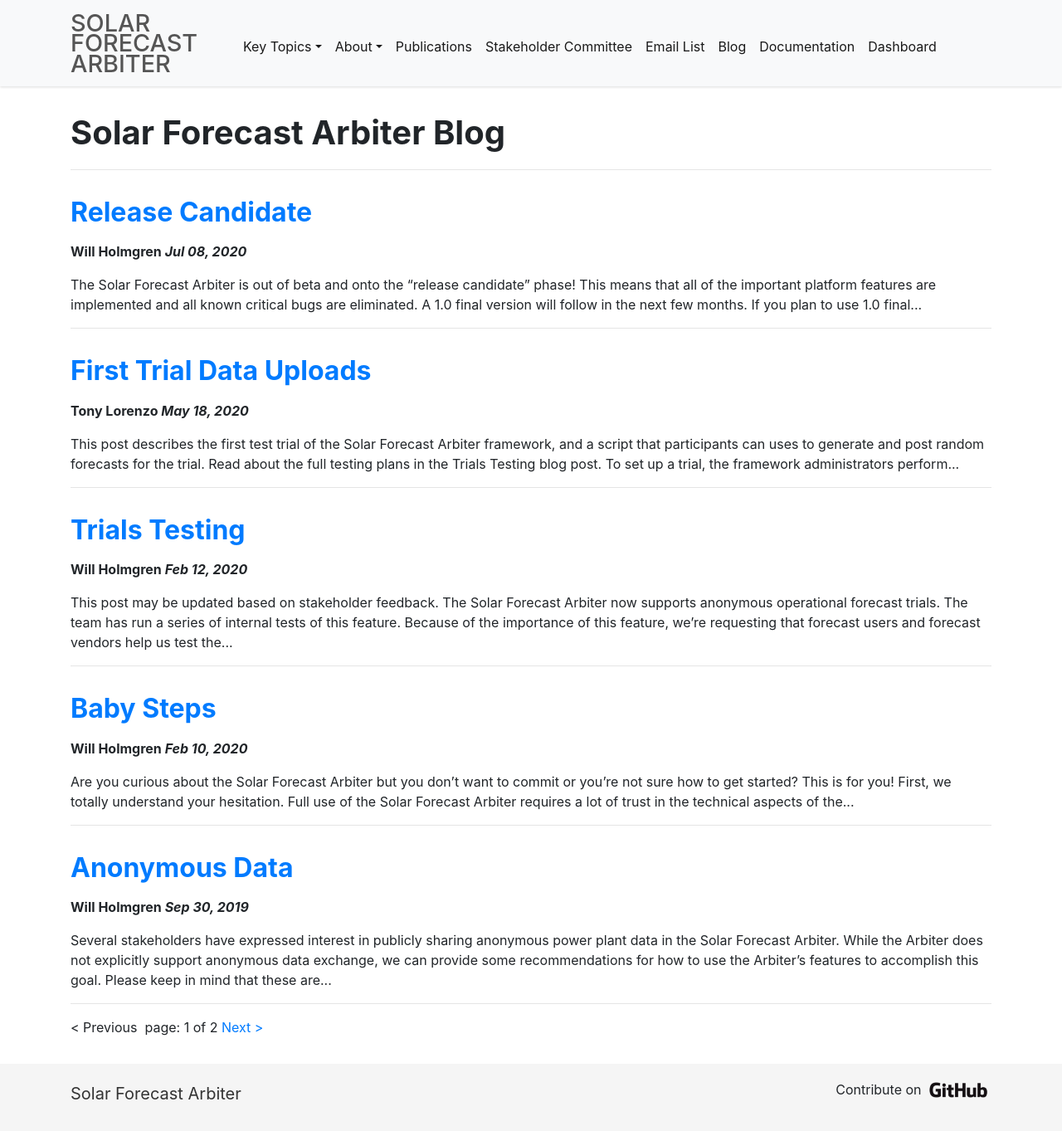
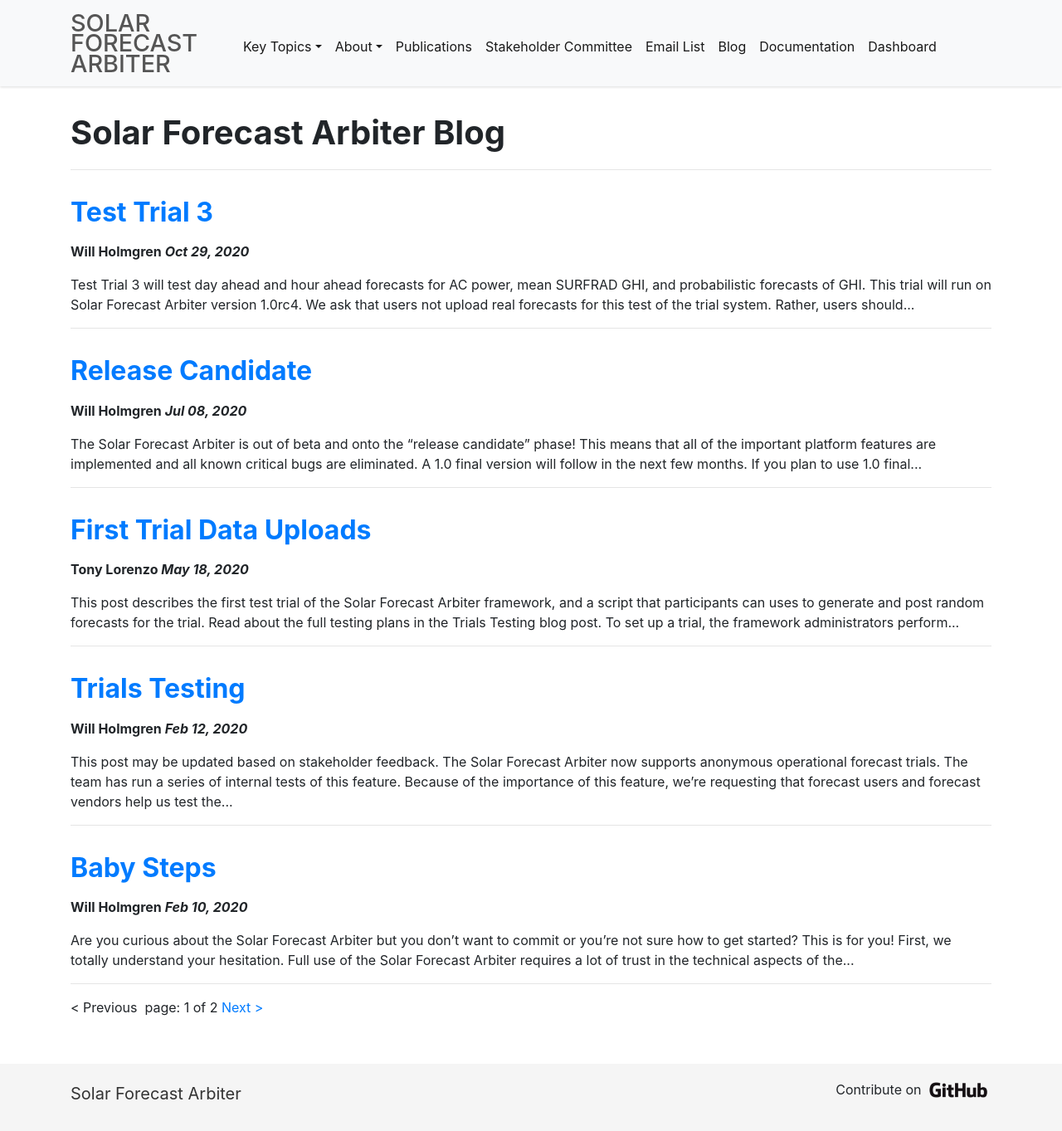
Before and after one commit to SolarArbiter/SolarArbiter.github.io, a Jekyll site: the page built from blog/index.html, in a window 1280 px wide and 1363 px high. Shown: the whole window at 83% size. Built offline with Jekyll 4.4.1, drawn with Linux system fonts in a browser that asks for light colours; the list of posts is cut into pages by our own code; some of the changed lines change nothing that is shown.

Commit message:
test trial 3 parameters (#172)
* test trial 3 draft

* tweaks

* move to new doc

* more detail on qflags

* these to this

```diff
--- a/_posts/2020-02-12-Trials-Testing.md
+++ b/_posts/2020-02-12-Trials-Testing.md
@@ -83,20 +83,4 @@ Given the forecast parameters, the first forecast would be uploaded by 2020-07-2
 
 **Trial 3:**
 
-* Start time: 2020-08-18 19:00Z
-* End time: 2020-08-20 19:00Z
-* Observations:
-  * Supplied by TBD forecast user
-* Forecasts:
-  * Relevant to TBD forecast user
-  * Benchmark TBD forecast user
-* Metrics:
-  * TBD forecast user
-* Categories:
-  * TBD
-* Quality flags to exclude:
-  * TBD
-
-Please contact Will Holmgren at
-[holmgren@email.arizona.edu](mailto:holmgren@email.arizona.edu) with
-comments, questions, or to sign up for the trials testing.
+Test trial 3 is described in a [separate post](https://solarforecastarbiter.org/2020/10/29/Test-Trial-3.html)
--- /dev/null
+++ b/_posts/2020-10-29-Test-Trial-3.md
@@ -0,0 +1,81 @@
+---
+layout: blog
+author: Will Holmgren
+---
+
+Test Trial 3 will test day ahead and hour ahead forecasts for AC power, mean SURFRAD GHI, and probabilistic forecasts of GHI. This trial will run on Solar Forecast Arbiter version 1.0rc4.
+
+We ask that users not upload real forecasts for this test of the trial system. Rather, users should upload non-proprietary, random, constant, or other types of forecast that can be made public. This will allow all of parties to the testing to trace and debug errors without security concerns. To the extent that it’s feasible to program within your systems, we recommend running your systems as if you were making a real forecast but then replacing the final data with fake data before posting it to the Arbiter’s API.
+
+Please see the [Trials Documentation](https://solarforecastarbiter.org/2020/02/12/Trials-Testing.html) for a complete description of the Solar Forecast Arbiter's trials feature. The documentation also contains an example Python script to help you get started programming against the API, but we encourage you to write your own scripts that mimic how you would handle real forecast data from your systems.
+
+The following forecast start, end, and timing parameters are the same for all forecasts:
+
+* Start time: 2020-11-10 19:00Z
+* End time: 2020-11-12 19:00Z
+* Forecast parameters:
+  * 60 minutes ahead of the hour, 60 minute intervals:
+    * Issue time: 00:00
+    * Lead time to start: 60 minutes
+    * Interval length: 60 minutes
+    * Interval value type: mean
+    * Run length: 60 minutes
+    * Interval label: ending
+  * Day ahead:
+    * Issue time: 19Z
+    * Lead time to start: 24 hours
+    * Interval length: 1 hour
+    * Interval value type: mean
+    * Interval label: ending
+    * Run length: 24 hours
+
+The following 3 sets of metadata describe the observations, metrics, categories, quality flags, missing forecast policy, and reference forecasts:
+
+* Observation:
+  * [UO SRML Bend OR PV AC Power](https://dashboard.solarforecastarbiter.org/observations/c8d69834-a5ec-11ea-a9ae-0a580a820181)
+* Metrics:
+  * MAE, MBE, RMSE, Skill
+* Categories:
+  * Total, daily, hour of day
+* Quality filters to exclude:
+  * flag = (ISNAN, DAYTIME STALE VALUES, DAYTIME INTERPOLATED VALUES), discard before resample = True, resample threshold = 10%
+* Missing forecasts:
+  * Filled with 0
+* Reference forecast:
+  * Hour ahead: Persistence of clear sky index
+  * Day ahead: GFS
+
+* Observation:
+  * Average of all SURFRAD GHI
+* Metrics:
+  * MAE, MBE, RMSE
+* Categories:
+  * Total, daily, hour of day
+* Quality filters to exclude:
+  * flag = ISNAN, discard before resample = True, resample threshold = 20%
+* Missing forecasts:
+  * Filled with 0
+* Reference forecast:
+  * None
+
+* Observation:
+  * [Table Mountain Boulder CO ghi](https://dashboard.solarforecastarbiter.org/observations/9dfe124a-7e49-11e9-98c3-0a580a8003e9)
+* Probabilistic Forecast Thresholds:
+  * Prob(obs < 50 W/m^2)
+  * Prob(obs < 500 W/m^2)
+* Metrics:
+  * BS, REL, RES, UNC
+* Categories:
+  * Total, daily, hour of day
+* Quality filters to exclude:
+  * flag = ISNAN, discard before resample = True, resample threshold = 10%
+  * flag = NIGHTTIME, discard before resample = False, resample threshold = 10%
+* Missing forecasts:
+  * Filled with 0
+* Reference forecast:
+  * None
+
+
+Please contact Will Holmgren at
+[holmgren@email.arizona.edu](mailto:holmgren@email.arizona.edu) with
+comments, questions, or to sign up for the trials testing.
```
